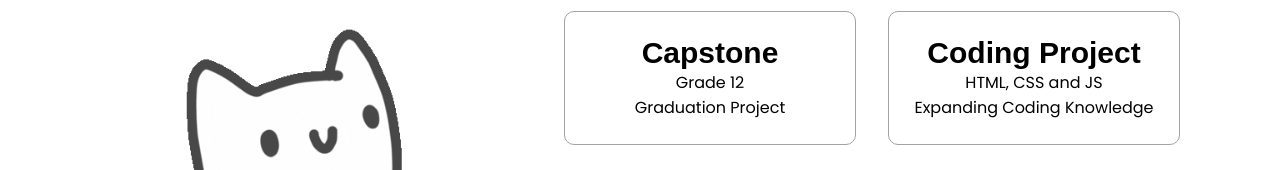
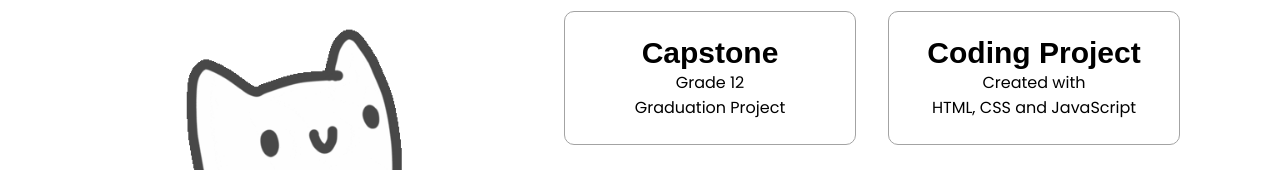
Before and after one commit to almxndmilk/study-cafe, a website built with Vite: page index.html in a window 1280 px wide. Shown: the part 1298-1468 px from the top of the page. Built offline with nearby package versions, Linux system fonts and the light colour scheme; a web font is replaced by a local one.

Commit message:
second final

```diff
--- a/index.html
+++ b/index.html
@@ -92,7 +92,7 @@
             <div class="details-container">
               <!-- <img src="/coffee.png" alt="Education icon" class="icon"/> -->
               <h3>Coding Project</h3>
-              <p>HTML, CSS and JS <br />Expanding Coding Knowledge</p>
+              <p>Created with <br />HTML, CSS and JavaScript</p>
             </div>
           </div>
 
```
